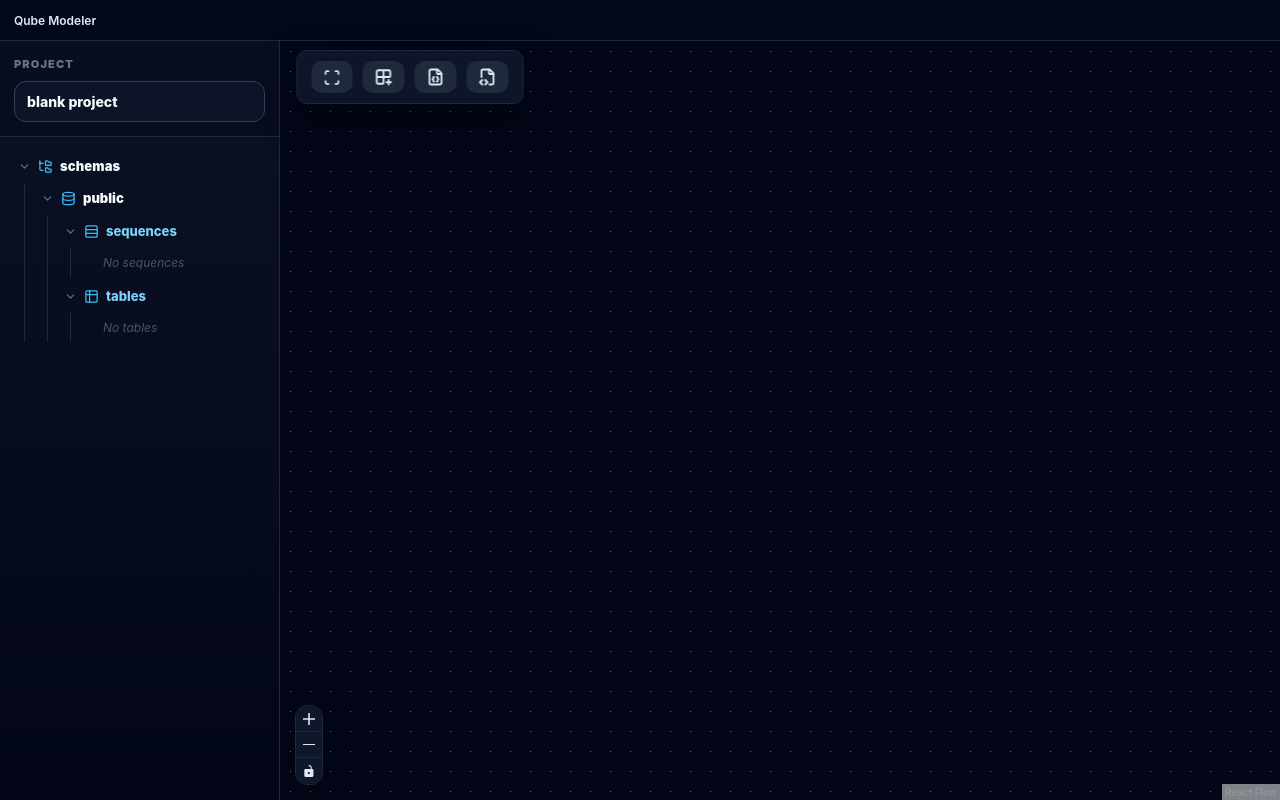
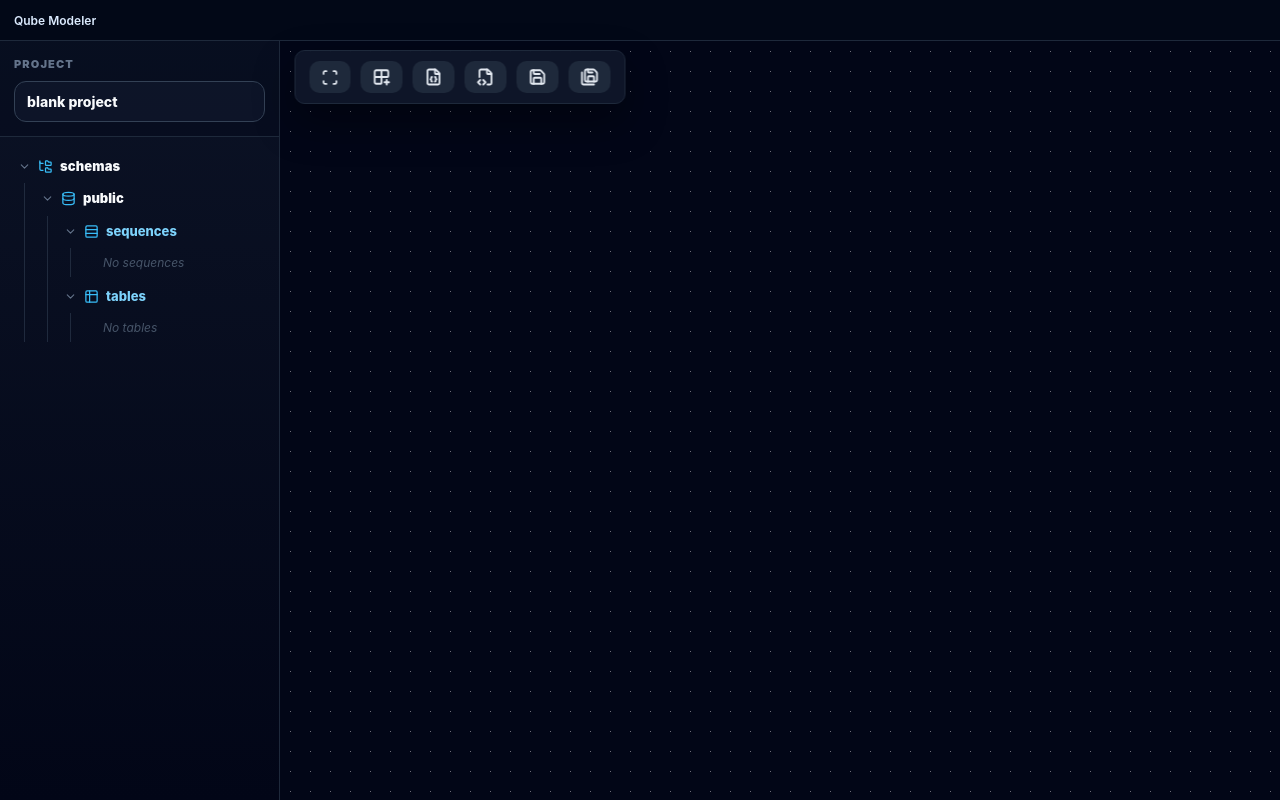
Before and after one commit to samuelandresilva/qube-modeler, a React (Vite) app: page / in a window 1280 px wide. Built offline with nearby package versions, Linux system fonts and the light colour scheme.

Commit message:
feat(ui): add save and save as buttons to CanvasToolbar and update styles

```diff
--- a/src/app/canvas/components/CanvasToolbar.tsx
+++ b/src/app/canvas/components/CanvasToolbar.tsx
@@ -1,4 +1,4 @@
-import { FileCode2, FileJson, Grid2X2Plus, Scan } from "lucide-react";
+import { FileCode2, FileJson, Grid2X2Plus, Save, SaveAll, Scan } from "lucide-react";
 
 export type CanvasToolbarProps = {
   onFitView: () => void;
@@ -57,6 +57,24 @@ export function CanvasToolbar({
         >
           <FileCode2 size={18} strokeWidth={2.4} />
         </button>
+
+        <button
+          className="canvas-toolbar__icon-button"
+          type="button"
+          title="Save Project"
+          aria-label="Save Project"
+        >
+          <Save size={18} strokeWidth={2.4} />
+        </button>
+
+        <button
+          className="canvas-toolbar__icon-button"
+          type="button"
+          title="Save as..."
+          aria-label="Save as..."
+        >
+          <SaveAll size={18} strokeWidth={2.4} />
+        </button>
       </div>
     </div>
   );
--- a/src/app/canvas/styles/CanvasToolbar.css
+++ b/src/app/canvas/styles/CanvasToolbar.css
@@ -1,7 +1,7 @@
 .canvas-toolbar {
   position: fixed;
   top: 50px;
-  left: 410px;
+  left: 460px;
   z-index: 100;
   display: flex;
   align-items: center;
--- a/src/index.css
+++ b/src/index.css
@@ -27,6 +27,10 @@ button,
 input,
 select {
   font: inherit;
+}
+
+.react-flow__panel {
+  display: none !important;
 }
 
 .app-drag {
```
Also changed, not shown: electron/main.ts (+7 -1 lines), 1 other file (tests, documents, lock files or other folders).
